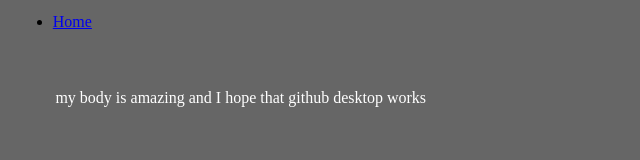
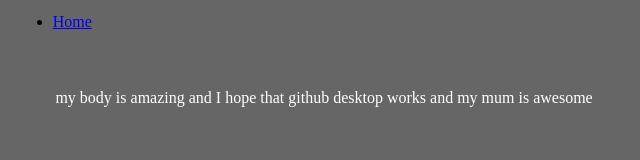
Before and after one commit to void-watcher/GitHub_Desktop_Guide, a plain HTML site: page index.html in a window 1280 px wide. Shown: the whole page, without its empty margins (0-640 px from the left). Drawn offline with Linux system fonts and the light colour scheme.

Commit message:
HTML Edit

```diff
--- a/index.html
+++ b/index.html
@@ -14,6 +14,7 @@
       <p>
         my body is amazing
         and I hope that github desktop works
+        and my mum is awesome
       </p>
     </div>
   </body>
```
